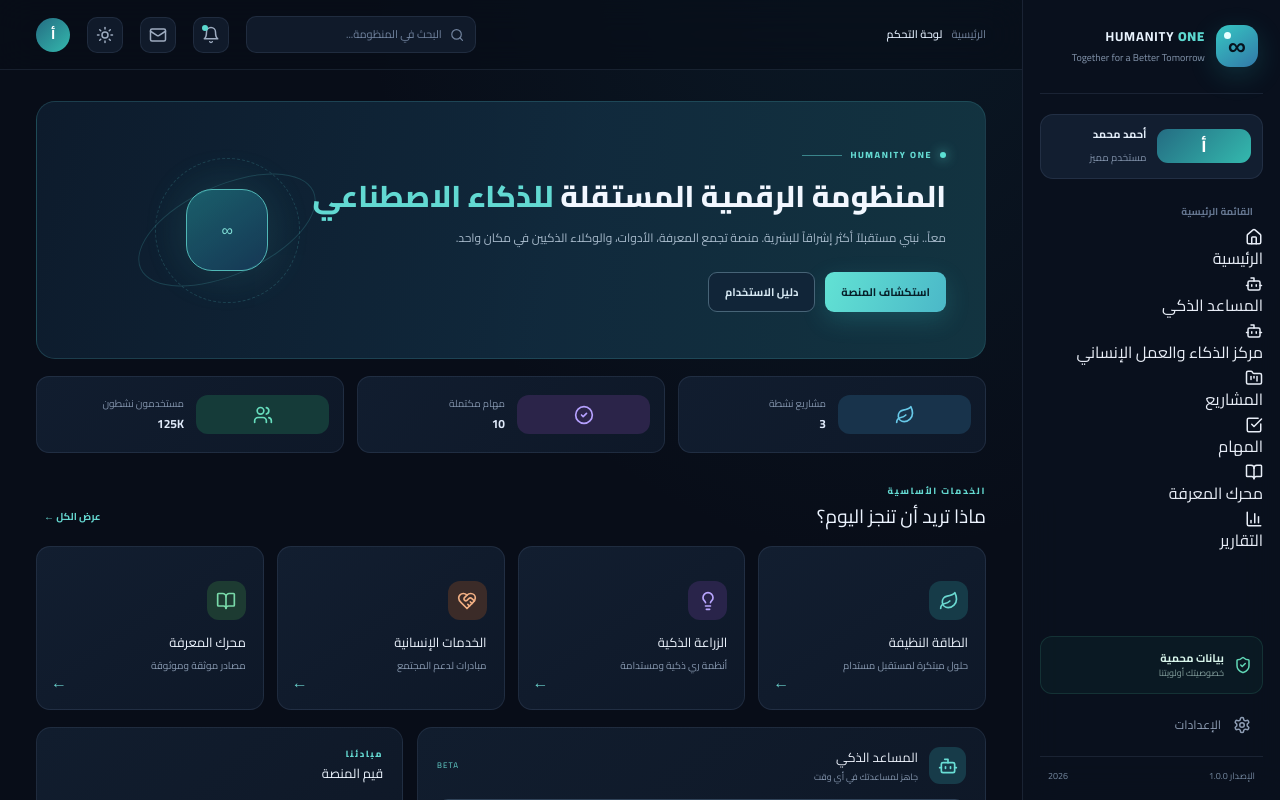
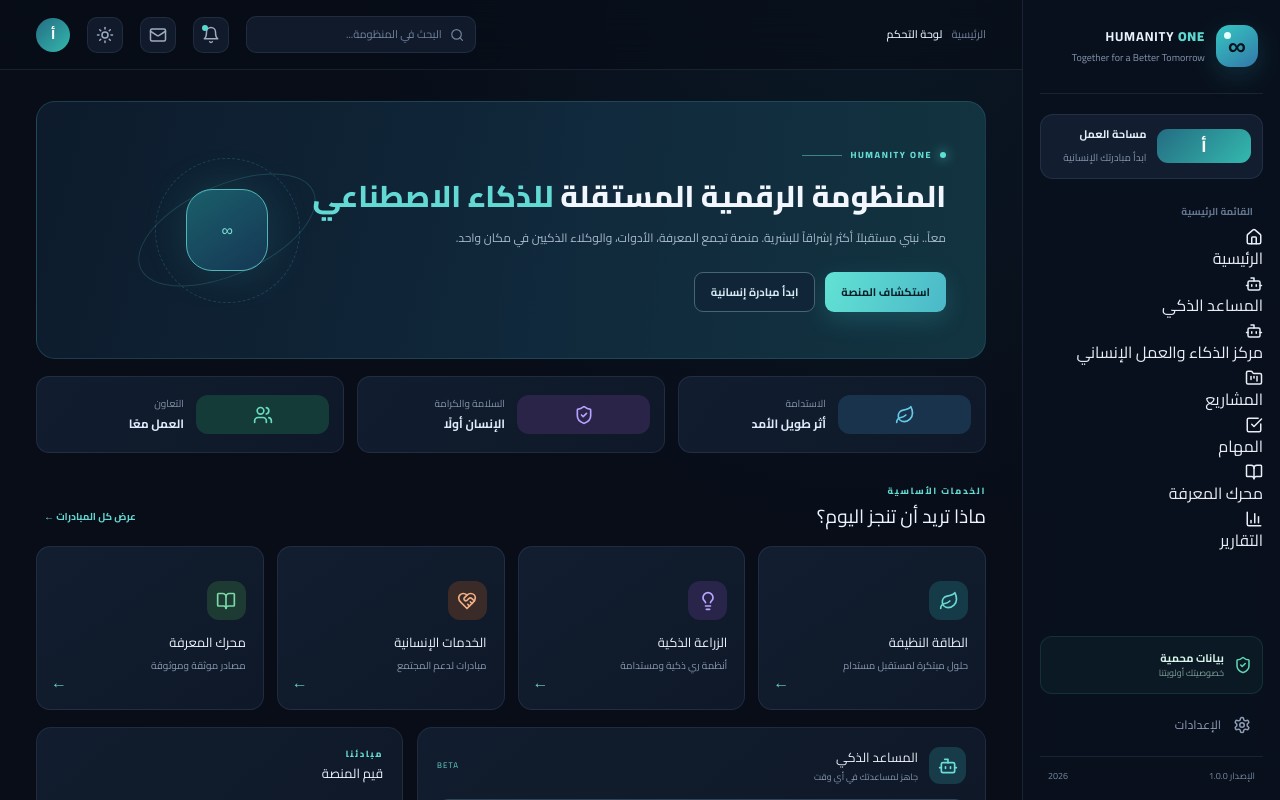
Before and after one commit to o6384051-cpu/humanity-one, a Next.js app: page / in a window 1280 px wide. Shown: the top 800 px of the page. Built offline with nearby package versions, Linux system fonts and the light colour scheme.

Commit message:
Align dashboard with transparent humanitarian mission

```diff
--- a/src/app/page.tsx
+++ b/src/app/page.tsx
@@ -29,7 +29,7 @@ export default function Dashboard() {
         </div>
         <div className="ho-workspace">
           <div className="ho-avatar">أ</div>
-          <div><b>أحمد محمد</b><small>مستخدم مميز</small></div>
+          <div><b>مساحة العمل</b><small>ابدأ مبادرتك الإنسانية</small></div>
         </div>
         <div className="ho-nav-label">القائمة الرئيسية</div>
 
@@ -85,7 +85,7 @@ export default function Dashboard() {
               <p>معاً.. نبني مستقبلاً أكثر إشراقاً للبشرية. منصة تجمع المعرفة، الأدوات، والوكلاء الذكيين في مكان واحد.</p>
               <div className="ho-welcome-actions">
                 <Link href="/projects" className="ho-primary">استكشاف المنصة</Link>
-                <button className="ho-secondary">دليل الاستخدام</button>
+                <Link href="/projects" className="ho-secondary">ابدأ مبادرة إنسانية</Link>
               </div>
             </div>
             <div className="ho-orbit">
@@ -95,19 +95,19 @@ export default function Dashboard() {
             </div>
           </section>
 
-          {/* الإحصائيات */}
+          {/* ركائز العمل الإنساني */}
           <section className="ho-stats">
             <article>
               <div className="stat-icon blue"><Leaf size={20} /></div>
-              <div><small>مشاريع نشطة</small><b>3</b></div>
+              <div><small>الاستدامة</small><b>أثر طويل الأمد</b></div>
             </article>
             <article>
-              <div className="stat-icon violet"><CheckCircle2 size={20} /></div>
-              <div><small>مهام مكتملة</small><b>10</b></div>
+              <div className="stat-icon violet"><ShieldCheck size={20} /></div>
+              <div><small>السلامة والكرامة</small><b>الإنسان أولًا</b></div>
             </article>
             <article>
               <div className="stat-icon mint"><Users size={20} /></div>
-              <div><small>مستخدمون نشطون</small><b>125K</b></div>
+              <div><small>التعاون</small><b>العمل معًا</b></div>
             </article>
           </section>
 
@@ -117,7 +117,7 @@ export default function Dashboard() {
               <div className="ho-section-kicker">الخدمات الأساسية</div>
               <h2>ماذا تريد أن تنجز اليوم؟</h2>
             </div>
-            <button className="ho-link-btn">عرض الكل ←</button>
+            <Link href="/projects" className="ho-link-btn">عرض كل المبادرات ←</Link>
           </div>
 
           <section className="ho-services">
```
